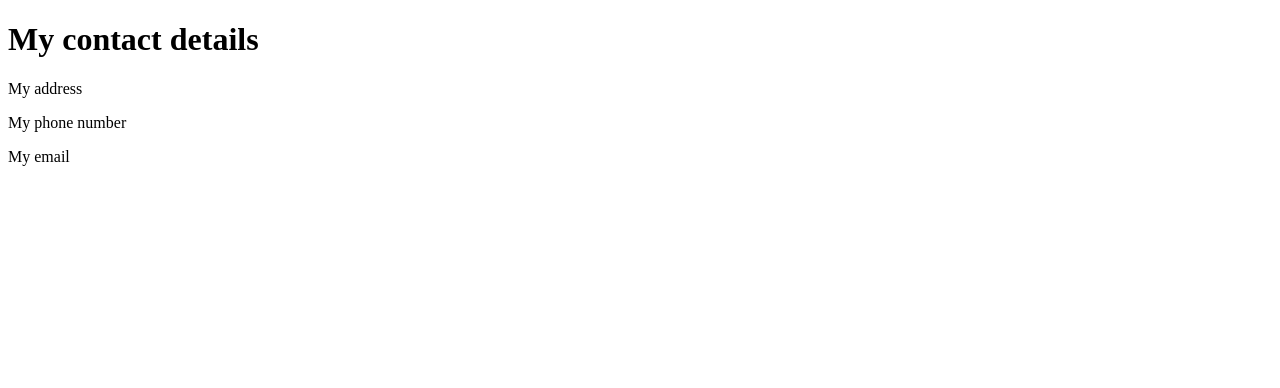
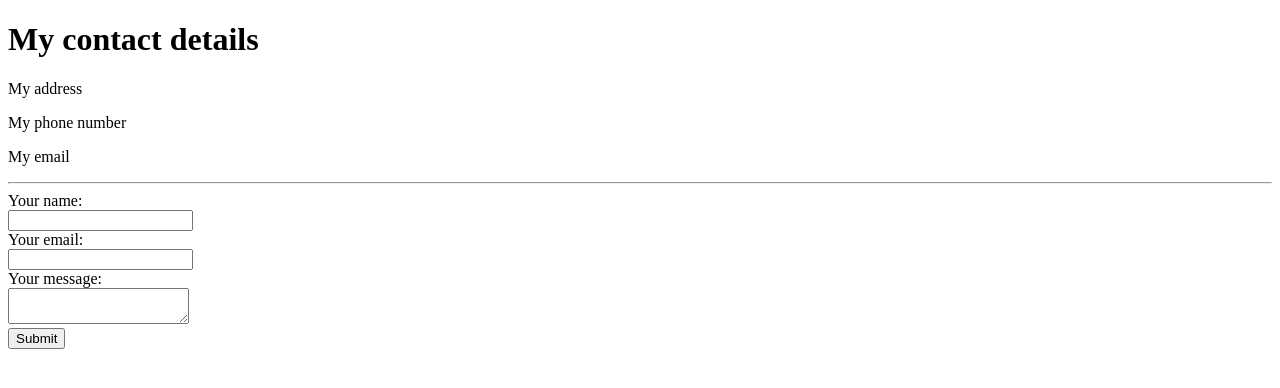
Before and after one commit to leandroabrito/personal-site-html, a plain HTML site: page contact.html in a window 1280 px wide. Drawn offline with Linux system fonts and the light colour scheme.

Commit message:
add form to contact page

```diff
--- a/contact.html
+++ b/contact.html
@@ -10,5 +10,23 @@
   <p>My phone number</p>
   <p>My email</p>
 
+  <hr>
+
+  <form action="mailto:leandroabrito@yahoo.com.br" method="post" enctype="text/plain">
+    <label for="name">Your name:</label>
+    <br>
+    <input type="text" name="name" value="">
+    <br>
+    <label for="email">Your email:</label>
+    <br>
+    <input type="text" name="email" value="">
+    <br>
+    <label for="message" name="message">Your message:</label>
+    <br>
+    <textarea></textarea>
+    <br>
+    <input type="submit" name="">
+  </form>
+
 </body>
 </html>
```
